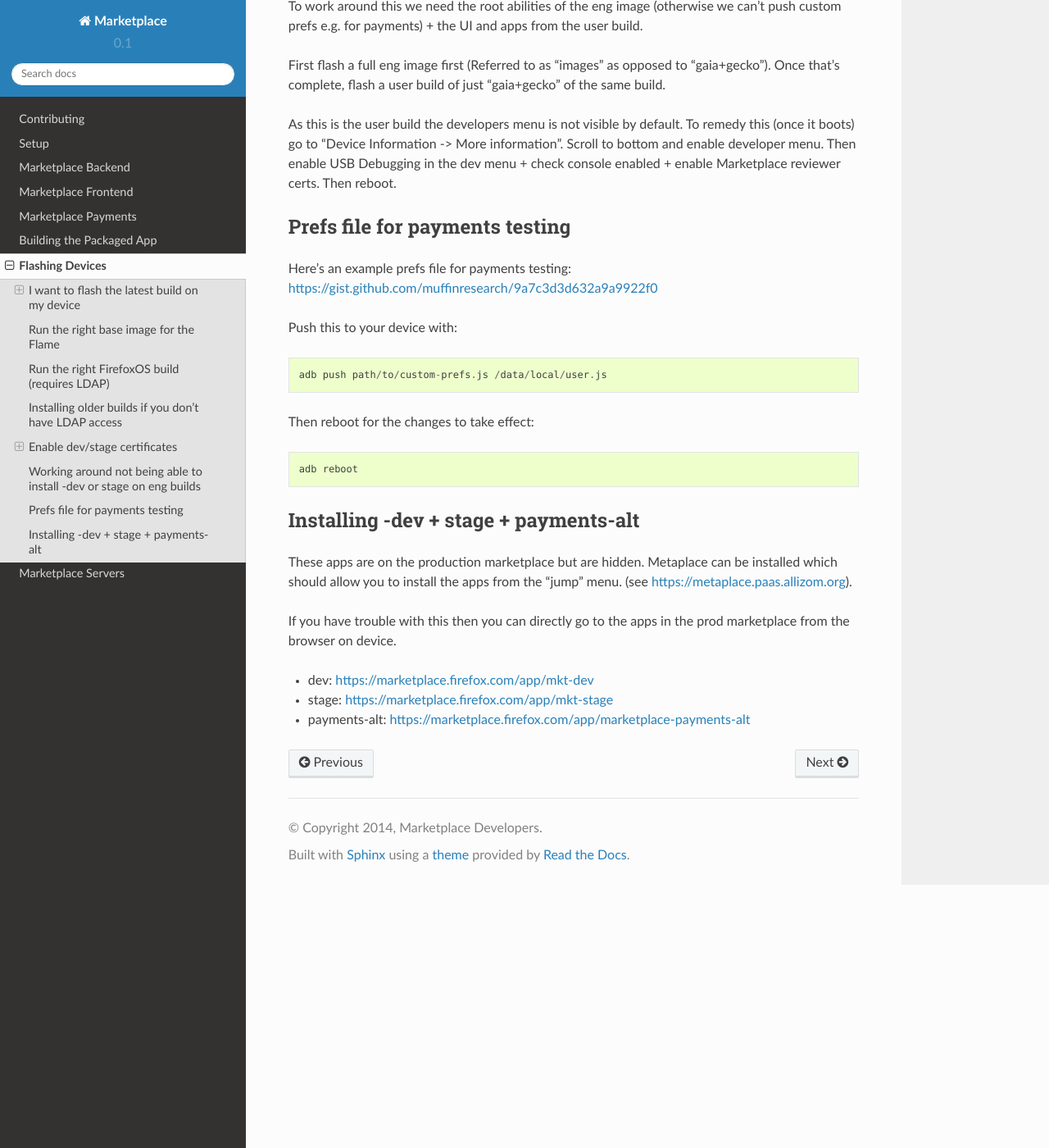
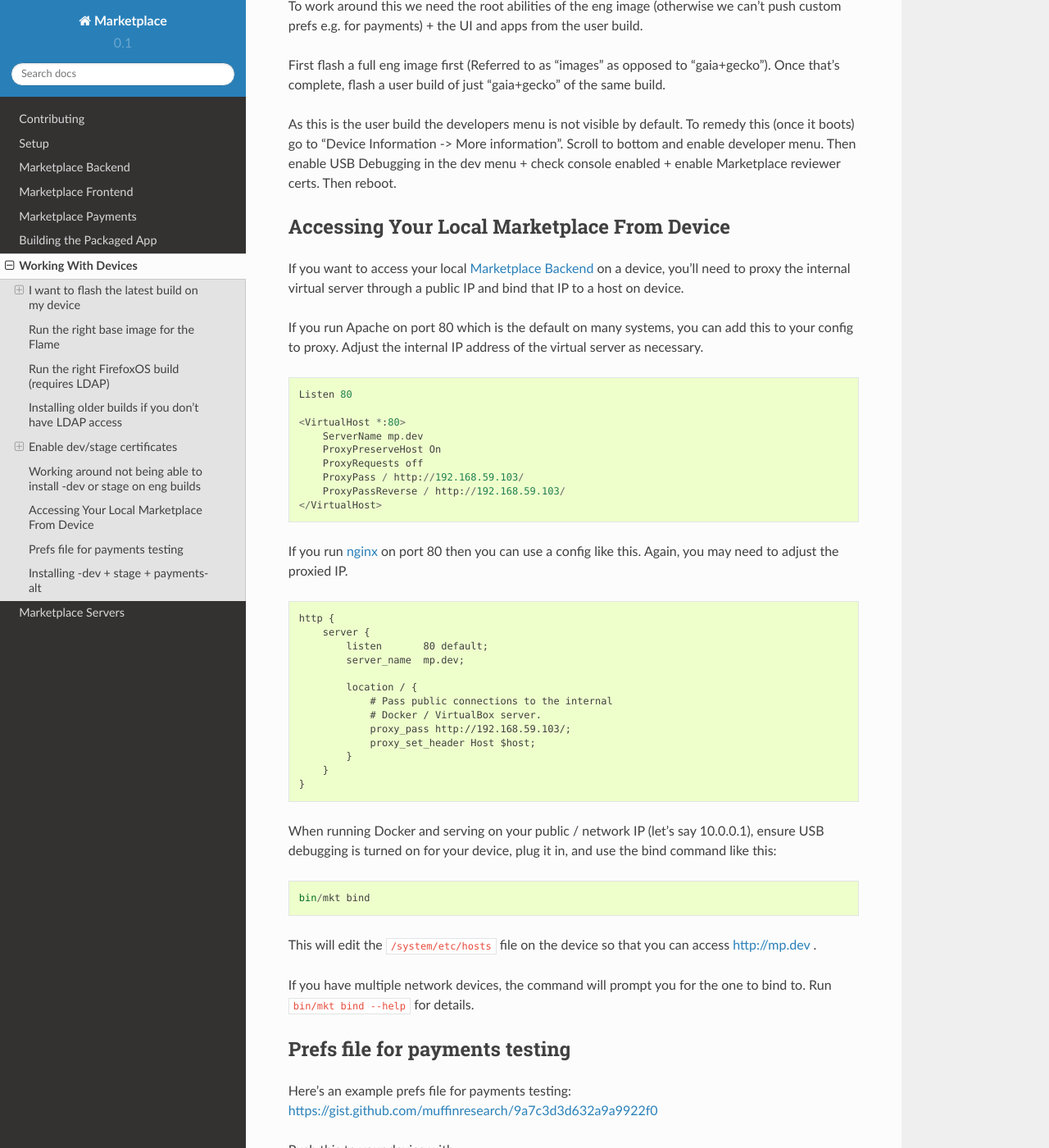
Before and after one commit to mozilla/marketplace-docs, a Sphinx documentation site: the page built from docs/topics/working-with-devices.rst, in a window 1280 px wide and 1400 px high, scrolled down 2158 px. Shown: the whole window at 82% size. Built offline with Sphinx 7.4.7 and the Read the Docs theme 2.0.0, drawn with Linux system fonts in a browser that asks for light colours; some of the changed text lies outside the part shown.

Commit message:
Document the new bind command

```diff
--- a/docs/index.rst
+++ b/docs/index.rst
@@ -24,7 +24,7 @@
    topics/frontend.rst
    topics/payments.rst
    topics/package.rst
-   topics/flashing-devices.rst
+   topics/working-with-devices.rst
    topics/servers.rst
 
 
--- a/docs/topics/backend.rst
+++ b/docs/topics/backend.rst
@@ -88,6 +88,12 @@
 Add a hosts entry for localhost::
 
     sudo sh -c "echo 127.0.0.1  mp.dev >> /etc/hosts"
+
+On A Firefox OS Device
+~~~~~~~~~~~~~~~~~~~~~~
+
+See the :ref:`device binding <marketplace-backend-on-device>` section
+for details on how to edit the device hosts file.
 
 
 3. Build and run boxes
--- a/docs/topics/flashing-devices.rst
+++ b/docs/topics/working-with-devices.rst
@@ -1,5 +1,5 @@
-Flashing Devices
-================
+Working With Devices
+====================
 
 I want to flash the latest build on my device
 ---------------------------------------------
@@ -109,6 +109,62 @@
 Scroll to bottom and enable developer menu. Then enable USB Debugging in the
 dev menu + check console enabled + enable Marketplace reviewer certs. Then reboot.
 
+.. _marketplace-backend-on-device:
+
+Accessing Your Local Marketplace From Device
+--------------------------------------------
+
+If you want to access your local :ref:`Marketplace Backend <backend>` on a device,
+you'll need to proxy the internal virtual server through a public IP and bind
+that IP to a host on device.
+
+If you run Apache on port 80 which is the default on many systems, you can
+add this to your config to proxy. Adjust the internal IP address of the virtual
+server as necessary.
+
+::
+
+    Listen 80
+
+    <VirtualHost *:80>
+        ServerName mp.dev
+        ProxyPreserveHost On
+        ProxyRequests off
+        ProxyPass / http://192.168.59.103/
+        ProxyPassReverse / http://192.168.59.103/
+    </VirtualHost>
+
+If you run `nginx <http://nginx.org/>`_ on port 80 then you can use
+a config like this. Again, you may need to adjust the proxied IP.
+
+::
+
+    http {
+        server {
+            listen       80 default;
+            server_name  mp.dev;
+
+            location / {
+                # Pass public connections to the internal
+                # Docker / VirtualBox server.
+                proxy_pass http://192.168.59.103/;
+                proxy_set_header Host $host;
+            }
+        }
+    }
+
+When running Docker and serving on your public / network IP
+(let's say 10.0.0.1), ensure USB debugging is turned on for your device,
+plug it in, and use the bind command like this::
+
+    bin/mkt bind
+
+This will edit the ``/system/etc/hosts`` file on the device so that
+you can access http://mp.dev .
+
+If you have multiple network devices, the command will prompt you for
+the one to bind to. Run ``bin/mkt bind --help`` for details.
+
 Prefs file for payments testing
 -------------------------------
 
```
